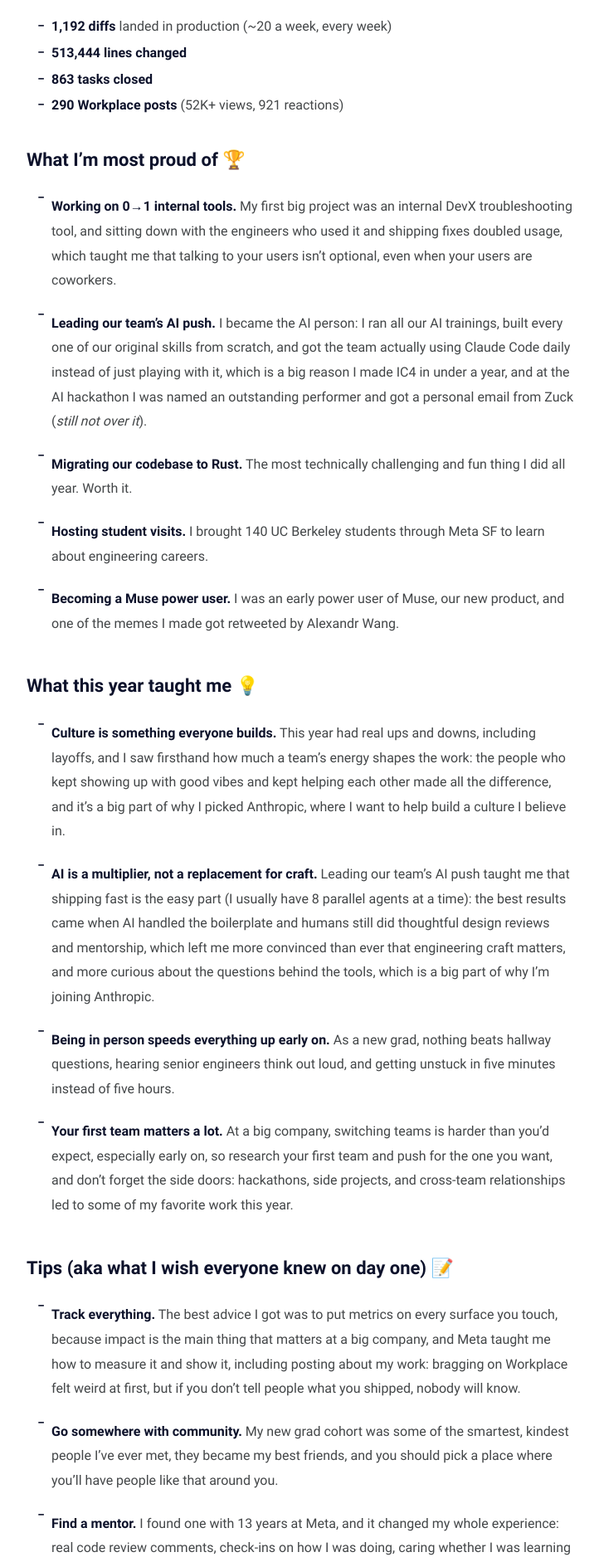
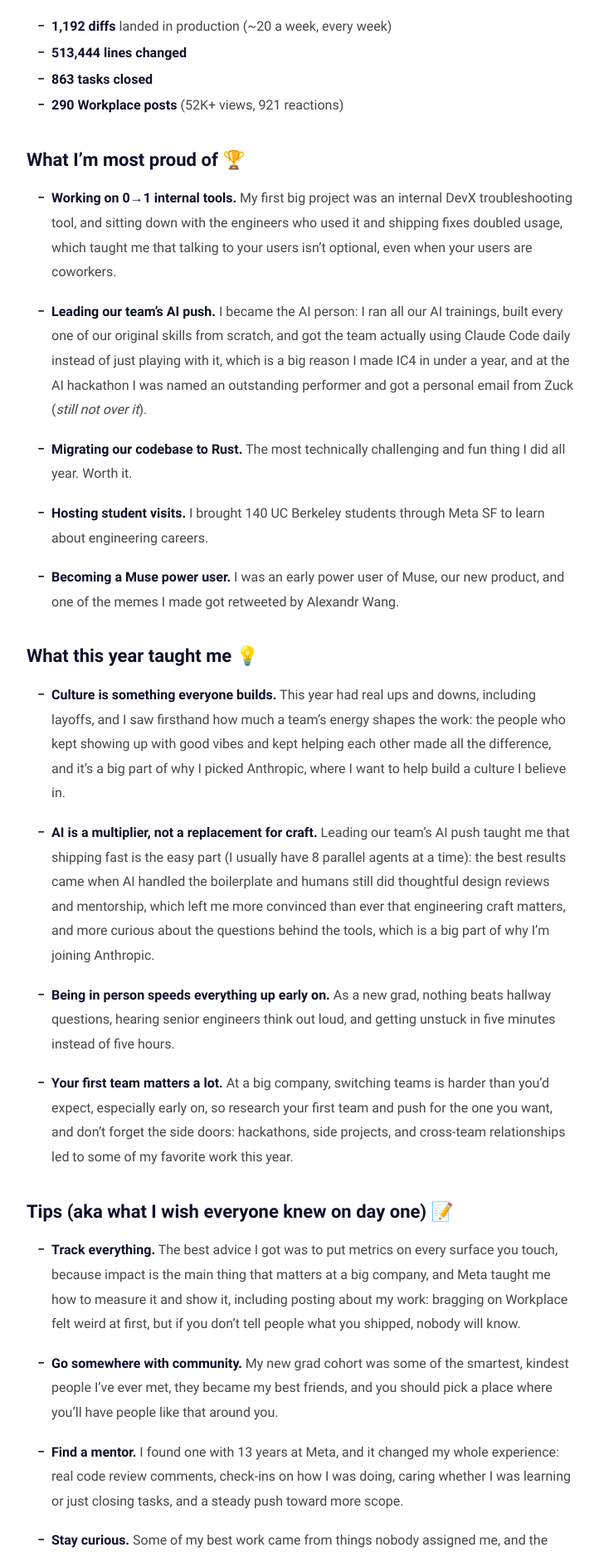
Before and after one commit to stellakaval/stellakaval.github.io, a Jekyll site: the page built from _posts/2026-10-05-badge-post.md, in a window 1280 px wide. Shown: the part 1056-2933 px from the top of the page at 83% size, without its empty margins (278-1000 px from the left). Built offline with Jekyll 4.4.1, drawn with Linux system fonts in a browser that asks for light colours.

Commit message:
Fix bullet marker alignment with paragraph list items

```diff
--- a/_sass/klise/_base.scss
+++ b/_sass/klise/_base.scss
@@ -142,6 +142,17 @@
     display: list-item;
     text-align: -webkit-match-parent;
     position: relative;
+    // Keep the custom marker aligned with the first line when items
+    // contain block paragraphs (kramdown wraps spaced-out items in <p>)
+    &:has(> p) {
+      margin-bottom: 1em;
+    }
+    > p:first-child {
+      margin-top: 0;
+    }
+    > p:last-child {
+      margin-bottom: 0;
+    }
   }
   li::before {
     content: "\FE63";
```
